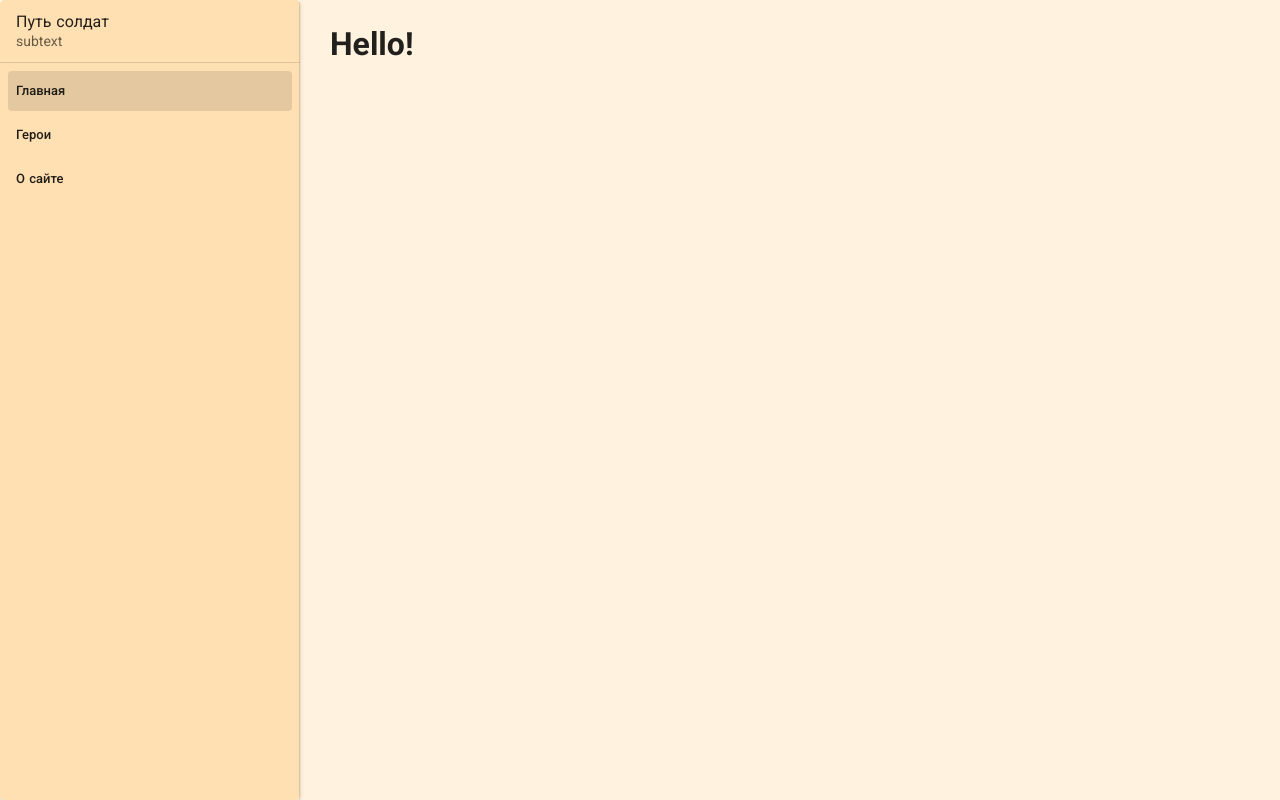
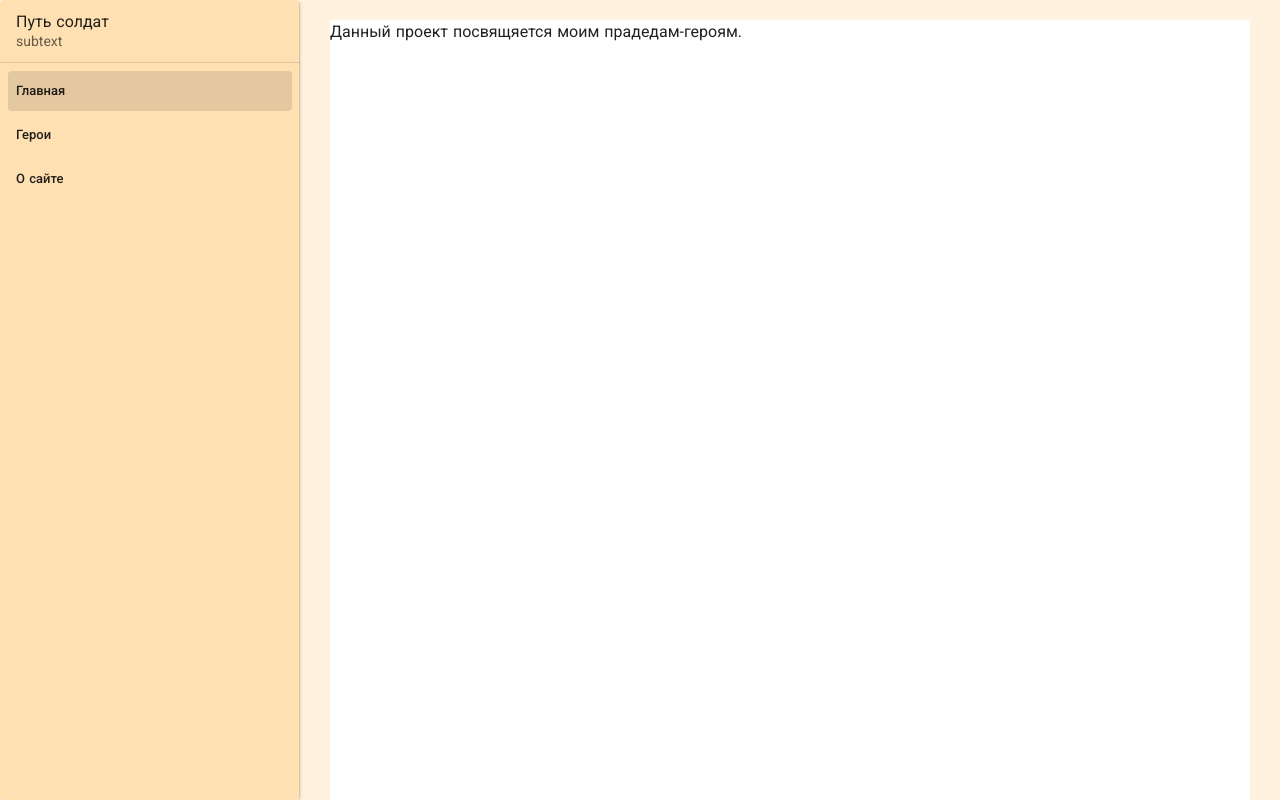
Before and after one commit to DanMelnikov/the-way-of-soldiers, a Nuxt app: page / in a window 1280 px wide. Built offline with nearby package versions, Linux system fonts and the light colour scheme.

Commit message:
Добавлены страницы для навигации

```diff
--- /dev/null
+++ b/pages/about.vue
@@ -0,0 +1,3 @@
+<template>
+  <h1>About Page</h1>
+</template>
--- /dev/null
+++ b/pages/heroes/index.vue
@@ -0,0 +1,3 @@
+<template>
+  <h1>Heroes Page</h1>
+</template>
--- a/pages/index.vue
+++ b/pages/index.vue
@@ -1,7 +1,8 @@
 <template>
-  <div>
-    <h1>Hello!</h1>
-  </div>
+  <v-app>
+    <h1 class="visually-hidden">Путь солдат</h1>
+    <p>Данный проект посвящяется моим прадедам-героям.</p>
+  </v-app>
 </template>
 
 <script>
@@ -11,5 +12,5 @@ export default {
 }
 </script>
 
-<style>
+<style lang="less">
 </style>
```
